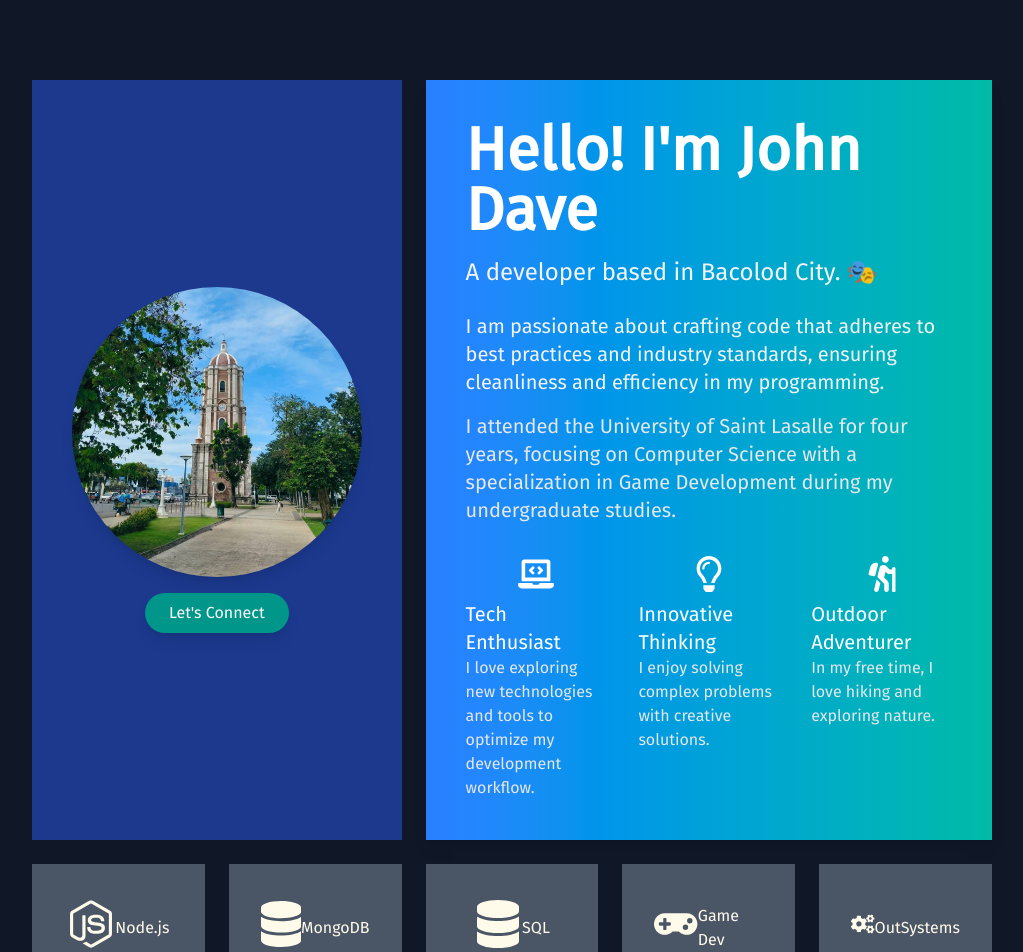
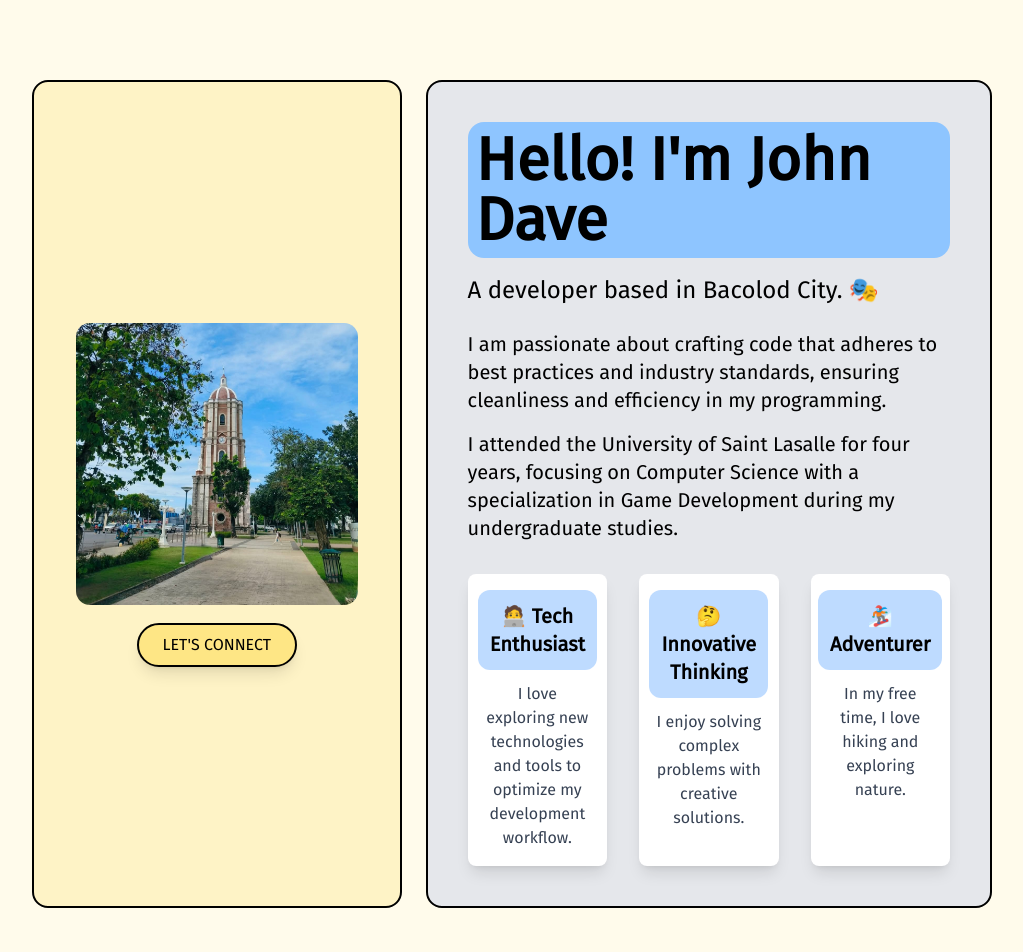
Before and after one commit to jdevc20/camdevportfolio, a Next.js app: page / in a window 1280 px wide. Shown: the top 952 px of the page, without its empty margins (128-1151 px from the left). Built offline with nearby package versions, Linux system fonts and the light colour scheme.

Commit message:
[*] Redesign

```diff
--- /dev/null
+++ b/src/app/components/InterestCard.jsx
@@ -0,0 +1,13 @@
+export default function InterestCard({ icon: Icon, title, description }) {
+    return (
+        <div className="flex flex-col items-center p-4 rounded-lg shadow-lg bg-white hover:shadow-xl transition-shadow duration-300">
+            {/* Title with Icon */}
+            <h3 className="text-xl sm:text-xl font-semibold text-center bg-blue-200 p-3 rounded-xl mb-3">
+                {title}
+            </h3>
+
+            {/* Description */}
+            <p className="text-sm sm:text-base text-center text-gray-700">{description}</p>
+        </div>
+    );
+}
--- /dev/null
+++ b/src/app/components/IntroductionSection.jsx
@@ -0,0 +1,27 @@
+import { FaLaptopCode, FaRegLightbulb, FaHiking } from "react-icons/fa";
+import InterestCard from "./InterestCard";
+
+export default function IntroductionSection() {
+  return (
+    <div className="col-span-1 lg:col-span-3 row-span-3 text-center border border-2 bg-gray-200 rounded-2xl lg:text-left p-6 sm:p-8 md:p-10">
+      <h1 className="text-4xl sm:text-5xl lg:text-6xl  font-extrabold mb-4 animate__animated animate__fadeIn animate__delay-2s bg-blue-300 rounded-2xl p-2">
+        Hello! I&apos;m John Dave
+      </h1>
+      <p className="text-lg sm:text-xl lg:text-2xl mb-4 sm:mb-6  animate__animated animate__fadeIn animate__delay-3s">
+        A developer based in Bacolod City. 🎭
+      </p>
+      <p className="text-base sm:text-lg lg:text-xl  animate__animated animate__fadeIn animate__delay-4s">
+        I am passionate about crafting code that adheres to best practices and industry standards, ensuring cleanliness and efficiency in my programming.
+      </p>
+      <p className="text-base sm:text-lg lg:text-xl mt-4 animate__animated animate__fadeIn animate__delay-5s">
+        I attended the University of Saint Lasalle for four years, focusing on Computer Science with a specialization in Game Development during my undergraduate studies.
+      </p>
+
+      <div className="mt-6 sm:mt-8 grid grid-cols-1 sm:grid-cols-2 lg:grid-cols-3 gap-4 sm:gap-6 lg:gap-8">
+        <InterestCard icon={FaLaptopCode} title="🧑‍💻 Tech Enthusiast" description="I love exploring new technologies and tools to optimize my development workflow." />
+        <InterestCard icon={FaRegLightbulb} title="🤔 Innovative Thinking" description="I enjoy solving complex problems with creative solutions." />
+        <InterestCard icon={FaHiking} title="🏂 Adventurer" description="In my free time, I love hiking and exploring nature." />
+      </div>
+    </div>
+  );
+}
--- /dev/null
+++ b/src/app/components/ProfileSection.jsx
@@ -0,0 +1,20 @@
+import Image from "next/image";
+
+export default function ProfileSection() {
+  return (
+    <div className="col-span-1 lg:col-span-2 row-span-3 flex flex-col border-2 rounded-2xl justify-center items-center h-full bg-amber-100 p-6 sm:p-8 md:p-10 animate__animated animate__fadeIn animate__delay-1s">
+      <Image
+        src="/profile.jpg"
+        alt="Profile Picture"
+        width={300}
+        height={300}
+        className="rounded-2xl border-2 transform hover:scale-110 transition-transform duration-300"
+      />
+      <div className="mt-4 w-full flex justify-center">
+        <button className="bg-amber-200 border-2 text-black py-2 px-6 rounded-full shadow-lg transform hover:scale-105 transition-transform duration-300">
+          LET&apos;S CONNECT
+        </button>
+      </div>
+    </div>
+  );
+}
--- /dev/null
+++ b/src/app/components/TechIconsSection.js
@@ -0,0 +1,16 @@
+import { FaNodeJs, FaDatabase, FaGamepad, FaCogs } from "react-icons/fa";
+// import TechIconCard from "./TechIconCard";
+
+export default function TechIconsSection() {
+  return (
+    <div className="col-span-1 lg:col-span-5 row-span-2 animate__animated animate__fadeIn animate__delay-2s">
+      <div className="grid grid-cols-2 sm:grid-cols-3 lg:grid-cols-5 gap-2 sm:gap-4 lg:gap-6">
+        {/* <TechIconCard icon={FaNodeJs} label="Node.js" delay="2s" />
+        <TechIconCard icon={FaDatabase} label="MongoDB" delay="3s" />
+        <TechIconCard icon={FaDatabase} label="SQL" delay="4s" />
+        <TechIconCard icon={FaGamepad} label="Game Dev" delay="5s" />
+        <TechIconCard icon={FaCogs} label="OutSystems" delay="6s" /> */}
+      </div>
+    </div>
+  );
+}
--- a/src/app/page.js
+++ b/src/app/page.js
@@ -1,89 +1,15 @@
-import Image from "next/image";
-import { FaNodeJs, FaDatabase, FaCogs, FaGamepad, FaLaptopCode, FaRegLightbulb, FaHiking } from "react-icons/fa";
+import ProfileSection from "./components/ProfileSection";
+import IntroductionSection from "./components/IntroductionSection";
+import TechIconsSection from "./components/TechIconsSection";
 
 export default function Home() {
   return (
-    <div className="min-h-screen bg-gray-900">
+    <div className="min-h-screen bg-amber-50">
       <div className="mx-4 sm:mx-2 md:mx-10 lg:mx-20 min-h-screen">
         <div className="grid grid-cols-1 lg:grid-cols-5 grid-rows-3 gap-2 sm:gap-4 lg:gap-6 p-4 sm:p-6 md:p-10 lg:p-20 min-h-screen ">
-
-          {/* Profile Section */}
-          <div className="col-span-1 lg:col-span-2 row-span-3 flex flex-col justify-center items-center h-full bg-blue-900 p-6 sm:p-8 md:p-10 animate__animated animate__fadeIn animate__delay-1s">
-            <Image
-              src="/profile.jpg"
-              alt="Profile Picture"
-              width={300}
-              height={300}
-              className="rounded-full shadow-lg transform hover:scale-110 transition-transform duration-300"
-            />
-            <div className="mt-4 w-full flex justify-center">
-              <button className="bg-teal-600 text-white py-2 px-6 rounded-full shadow-lg transform hover:scale-105 transition-transform duration-300">
-                Let&apos;s Connect
-              </button>
-            </div>
-          </div>
-
-          {/* Introduction Section */}
-          <div className="col-span-1 lg:col-span-3 row-span-3 text-center lg:text-left bg-gradient-to-r from-blue-500 to-teal-500 p-6 sm:p-8 md:p-10 shadow-lg animate__animated animate__fadeIn animate__delay-1s">
-            <h1 className="text-4xl sm:text-5xl lg:text-6xl text-white font-extrabold mb-4 animate__animated animate__fadeIn animate__delay-2s">
-              Hello! I&apos;m John Dave
-            </h1>
-            <p className="text-lg sm:text-xl lg:text-2xl mb-4 sm:mb-6 text-gray-100 animate__animated animate__fadeIn animate__delay-3s">
-              A developer based in Bacolod City. 🎭
-            </p>
-            <p className="text-base sm:text-lg lg:text-xl text-gray-100 animate__animated animate__fadeIn animate__delay-4s">
-              I am passionate about crafting code that adheres to best practices and industry standards, ensuring cleanliness and efficiency in my programming.
-            </p>
-            <p className="text-base sm:text-lg lg:text-xl mt-4 text-gray-200 animate__animated animate__fadeIn animate__delay-5s">
-              I attended the University of Saint Lasalle for four years, focusing on Computer Science with a specialization in Game Development during my undergraduate studies.
-            </p>
-
-            {/* Additional Section with Icons */}
-            <div className="mt-6 sm:mt-8 grid grid-cols-1 sm:grid-cols-2 lg:grid-cols-3 gap-4 sm:gap-6 lg:gap-8">
-              <div className="flex flex-col items-center text-white">
-                <FaLaptopCode className="text-4xl mb-2 transform hover:scale-110 transition-transform duration-300" />
-                <h3 className="text-lg sm:text-xl">Tech Enthusiast</h3>
-                <p className="text-sm sm:text-base text-gray-200">I love exploring new technologies and tools to optimize my development workflow.</p>
-              </div>
-              <div className="flex flex-col items-center text-white">
-                <FaRegLightbulb className="text-4xl mb-2 transform hover:scale-110 transition-transform duration-300" />
-                <h3 className="text-lg sm:text-xl">Innovative Thinking</h3>
-                <p className="text-sm sm:text-base text-gray-200">I enjoy solving complex problems with creative solutions.</p>
-              </div>
-              <div className="flex flex-col items-center text-white">
-                <FaHiking className="text-4xl mb-2 transform hover:scale-110 transition-transform duration-300" />
-                <h3 className="text-lg sm:text-xl">Outdoor Adventurer</h3>
-                <p className="text-sm sm:text-base text-gray-200">In my free time, I love hiking and exploring nature.</p>
-              </div>
-            </div>
-          </div>
-
-          {/* Tech Icons Section */}
-          <div className="col-span-1 lg:col-span-5 row-span-2 animate__animated animate__fadeIn animate__delay-2s">
-            <div className="grid grid-cols-2 sm:grid-cols-3 lg:grid-cols-5 gap-2 sm:gap-4 lg:gap-6">
-              <div className="bg-gray-600 text-amber-50 flex items-center justify-center p-4 sm:p-6 lg:p-8 transform hover:scale-110 transition-transform duration-300 animate__animated animate__fadeIn animate__delay-2s">
-                <FaNodeJs className="text-4xl sm:text-5xl" />
-                <span className="mt-2 text-sm sm:text-base">Node.js</span>
-              </div>
-              <div className="bg-gray-600 text-amber-50 flex items-center justify-center p-4 sm:p-6 lg:p-8 transform hover:scale-110 transition-transform duration-300 animate__animated animate__fadeIn animate__delay-3s">
-                <FaDatabase className="text-4xl sm:text-5xl" />
-                <span className="mt-2 text-sm sm:text-base">MongoDB</span>
-              </div>
-              <div className="bg-gray-600 text-amber-50 flex items-center justify-center p-4 sm:p-6 lg:p-8 transform hover:scale-110 transition-transform duration-300 animate__animated animate__fadeIn animate__delay-4s">
-                <FaDatabase className="text-4xl sm:text-5xl" />
-                <span className="mt-2 text-sm sm:text-base">SQL</span>
-              </div>
-              <div className="bg-gray-600 text-amber-50 flex items-center justify-center p-4 sm:p-6 lg:p-8 transform hover:scale-110 transition-transform duration-300 animate__animated animate__fadeIn animate__delay-5s">
-                <FaGamepad className="text-4xl sm:text-5xl" />
-                <span className="mt-2 text-sm sm:text-base">Game Dev</span>
-              </div>
-              <div className="bg-gray-600 text-amber-50 flex items-center justify-center p-4 sm:p-6 lg:p-8 transform hover:scale-110 transition-transform duration-300 animate__animated animate__fadeIn animate__delay-6s">
-                <FaCogs className="text-4xl sm:text-5xl" />
-                <span className="mt-2 text-sm sm:text-base">OutSystems</span>
-              </div>
-            </div>
-          </div>
-
+          <ProfileSection />
+          <IntroductionSection />
+          <TechIconsSection />
         </div>
       </div>
     </div>
```
Also changed, not shown: 1 other file (tests, documents, lock files or other folders).
